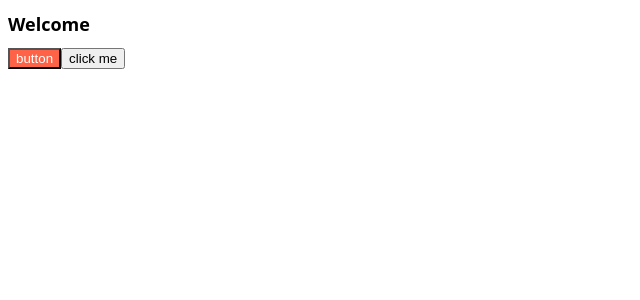
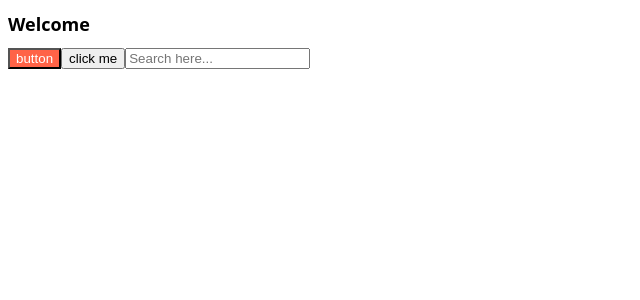
Before and after one commit to nack1400/react_study, a React (Create React App) app in the folder movie/: page / in a window 1280 px wide. Shown: the top 300 px of the page, without its empty margins (0-640 px from the left). Built offline with nearby package versions, Linux system fonts and the light colour scheme.

Commit message:
Add useEffect

```diff
--- a/movie/src/App.js
+++ b/movie/src/App.js
@@ -1,15 +1,28 @@
 import Button from "./Button"
 import styles from "./App.module.css"
-import { useState } from "react";
+import { useEffect, useState } from "react";
 
 function App() {
   const [counter, setValue] = useState(0);
+  const [key, setKey] = useState("")
   const onClick = () => setValue((prev) => prev + 1);
+  const onChange = (event) => setKey(event.target.value);
+  console.log("i run all the time");
+  // 한번만 호출하기 위해
+  useEffect(() => {
+    console.log("CALL THE API...");
+  }, []);
   return (
     <div>
       <h1 className={styles.title}>Welcome</h1>
       <Button text={"button"} />
       <button onClick={onClick}>click me</button>
+      <input
+        value={key}
+        onChange={onChange}
+        type="text"
+        placeholder="Search here..."
+      ></input>
     </div>
   );
 }
```
